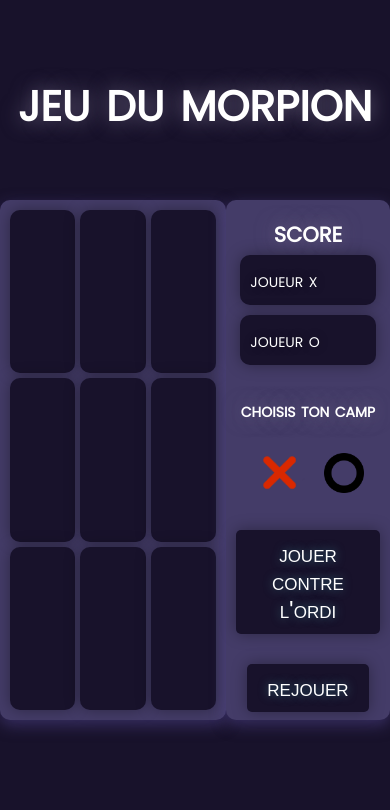
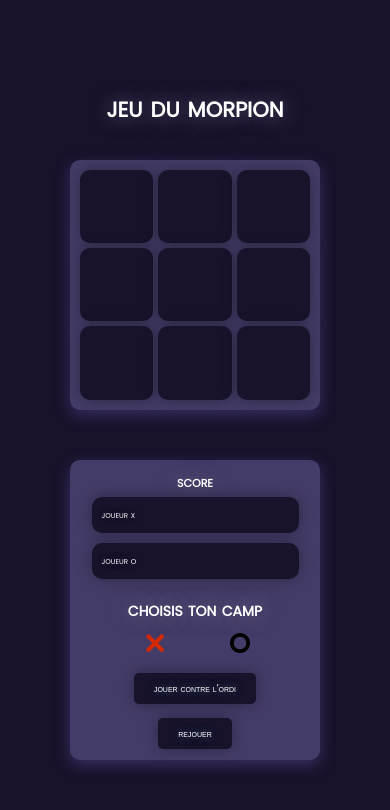
Before and after one commit to Kleysius/Morpion, a plain HTML site: page index.html in a window 390 px wide. Drawn offline with Linux system fonts and the light colour scheme.

Commit message:
responsive

```diff
--- /dev/null
+++ b/assets/css/responsive.css
@@ -0,0 +1,97 @@
+@media screen and (max-width: 768px) {
+    h1 {
+        font-size: 40px;
+    }
+
+    #morpion {
+        height: 300px;
+        width: 300px;
+    }
+
+    .scoreboard {
+        width: 300px;
+        height: 350px;
+    }
+
+    .scoreboard h2 {
+        font-size: 20px;
+    }
+
+    .scoreboard .scores {
+        font-size: 15px;
+    }
+
+    .scoreboard .player1-score,
+    .scoreboard .player2-score {
+        width: 90%;
+    }
+
+    .croix-label {
+        width: 40px;
+        height: 40px;
+    }
+
+    .circle-label {
+        width: 30px;
+        height: 30px;
+    }
+
+    .retry, .vsCpu {
+        margin-top: 10px;
+    }
+
+    .retry button, .vsCpu button {
+        font-size: 15px;
+    }
+}
+
+@media screen and (max-width: 650px) {
+    h1 {
+        font-size: 30px;
+    }
+
+    .game-container {
+        grid-template-columns: 1fr;
+    }
+
+    #morpion {
+        height: 250px;
+        width: 250px;
+    }
+
+    .scoreboard {
+        width: 250px;
+        height: 300px;
+    }
+
+    .scoreboard h2 {
+        font-size: 15px;
+    }
+
+    .scoreboard .scores {
+        font-size: 10px;
+    }
+
+    .scoreboard .player1-score,
+    .scoreboard .player2-score {
+        width: 90%;
+    }
+
+    .croix-label {
+        width: 30px;
+        height: 30px;
+    }
+
+    .circle-label {
+        width: 20px;
+        height: 20px;
+    }
+
+    .retry, .vsCpu {
+        margin-top: 10px;
+    }
+
+    .retry button, .vsCpu button {
+        font-size: 10px;
+    }
+}
--- a/assets/css/style.css
+++ b/assets/css/style.css
@@ -1,33 +1,43 @@
 @import url('https://fonts.googleapis.com/css2?family=Poppins&display=swap');
 /* font-family: 'Poppins', sans-serif; */
 
+* {
+    margin: 0;
+    padding: 0;
+    box-sizing: border-box;
+}
+
 body {
+    display: flex;
+    justify-content: center;
+    align-items: center;
     font-family: 'Poppins', sans-serif;
     font-variant-caps: small-caps;
-    margin: 0;
-    padding: 0;
-    top: 0;
-    height: 70vh;
+    height: 100vh;
     background-color: #18122B;
 }
 
 h1 {
-    display: flex;
-    justify-content: center;
     text-align: center;
     font-size: 60px;
+    margin-bottom: 30px;
     font-variant-caps: small-caps;
     color: #fff;
-    margin: 0;
-    height: 200px;
-    align-items: center;
     text-shadow: 0px 0px 20px rgba(132, 124, 152, 0.744);
 }
 
 .container {
     display: flex;
-    justify-content: space-evenly;
+    justify-content: center;
+    flex-direction: column;
     align-items: center;
+}
+
+.game-container {
+    display: grid;
+    align-items: center;
+    grid-template-columns: 1fr 1fr;
+    gap: 50px;
 }
 
 
@@ -112,6 +122,7 @@ h1 {
     border-radius: 10px;
     box-shadow: rgba(78, 67, 137, 0.6) 0px 5px 15px;
     padding: 10px;
+    margin: auto;
     width: 350px;
     height: 500px;
     display: flex;
--- a/index.html
+++ b/index.html
@@ -6,12 +6,14 @@
 		<meta http-equiv="X-UA-Compatible" content="IE=edge">
 		<meta name="viewport" content="width=device-width, initial-scale=1.0">
 		<link rel="stylesheet" href="./assets/css/style.css">
+		<link rel="stylesheet" href="./assets/css/responsive.css">
 		<title>Jeu du Morpion</title>
 	</head>
 
 	<body>
+		<div class="container">
 			<h1>jeu du morpion</h1>
-	<div class="container">
+			<div class="game-container">
 				<div id="morpion">
 					<div onclick="play(this)" class="case"></div>
 					<div onclick="play(this)" class="case"></div>
@@ -50,9 +52,10 @@
 					</div>
 				</div>
 			</div>
+		</div>
 		<div class="result"></div>
 
 	</body>
-<script src="./assets/JS/javascript.js"></script>
+	<script src="./assets/JS/script.js"></script>
 
 </html>
```
Also changed, not shown: assets/JS/script.js (renamed from assets/JS/javascript.js). Lines whose indentation alone changed are shown as unchanged.
